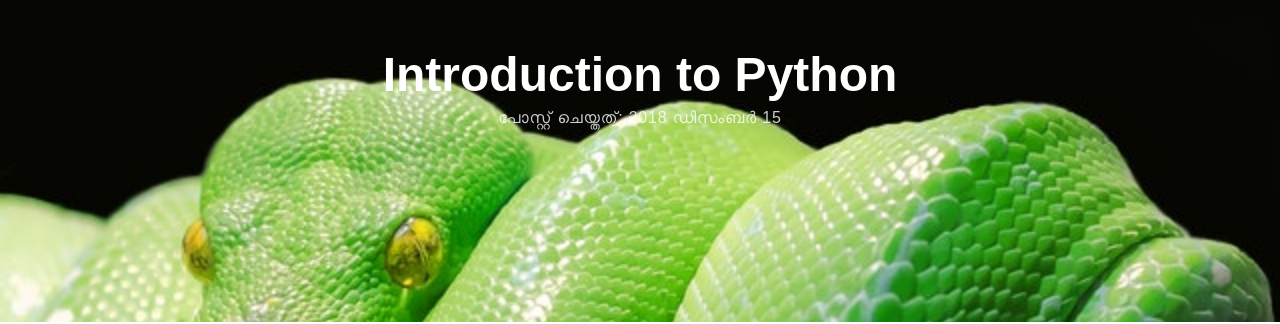
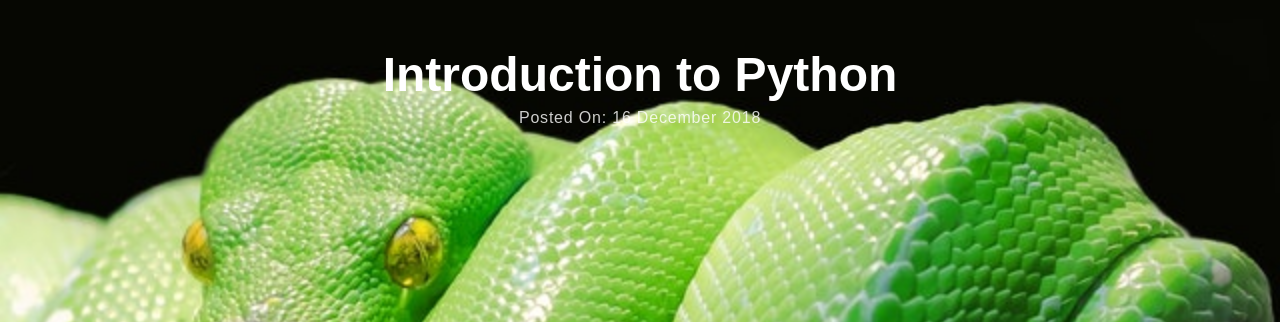
Before and after one commit to flask-india/flask-india.github.io, a Jekyll site: the page built from _posts/2018-12-15-Introduction-to-python.md, in a window 1280 px wide. Shown: the part 254-578 px from the top of the page. Built offline with Jekyll 4.4.1, drawn with Linux system fonts in a browser that asks for light colours; some web fonts are replaced; comment, search, counter and statistics services are not loaded.

Commit message:
Update parallax.html

```diff
--- a/_includes/parallax.html
+++ b/_includes/parallax.html
@@ -3,8 +3,7 @@
     <div class="splash">
         <h1 class="splash-head">{{ page.title }}</h1>
         <span class="splash-subhead">
-            {% comment %}പോസ്റ്റ് ചെയ്തത്: {{ page.date | date_to_long_string }}{% endcomment %}
-            പോസ്റ്റ് ചെയ്തത്: {{ page.date_ml }}
+            Posted On: {{ page.date | date_to_long_string }}
         </span>
     </div>
 </div>
```
